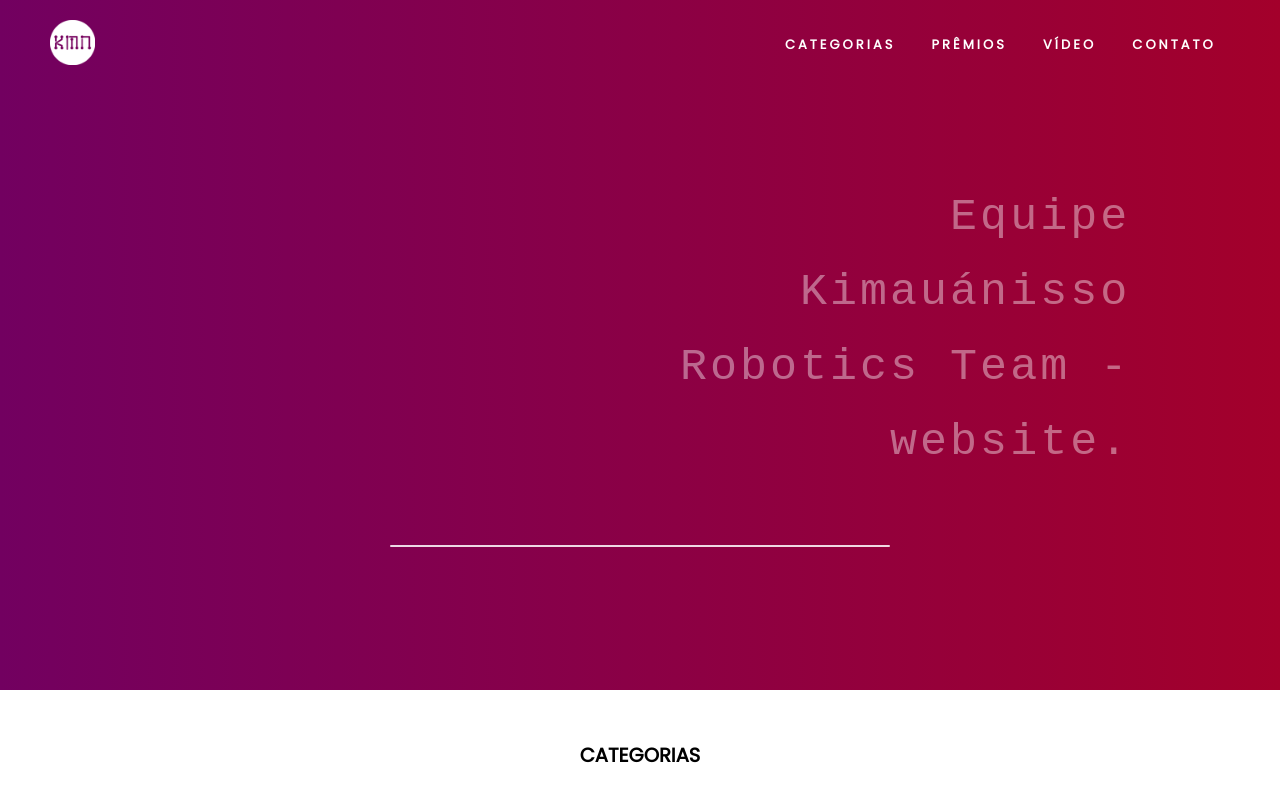
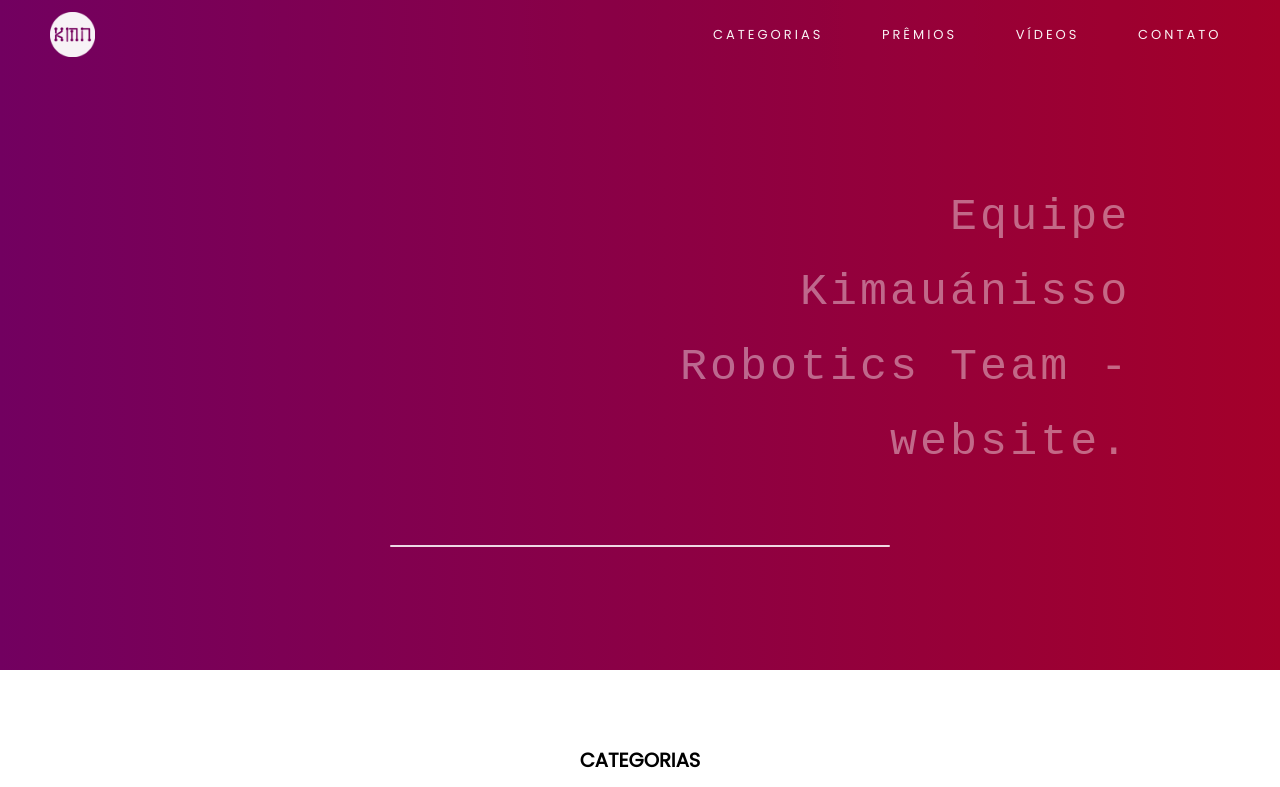
Before and after one commit to caiqueandrade/landing_kimauanisso, a plain HTML site: page index.html in a window 1280 px wide. Shown: the top 787 px of the page. Drawn offline with nearby package versions, Linux system fonts and the light colour scheme.

Commit message:
Finalização geral

```diff
--- a/index.html
+++ b/index.html
@@ -6,27 +6,27 @@
     <link href="https://fonts.googleapis.com/css?family=Poppins" rel="stylesheet">
     <link rel="stylesheet" href="styles.css">
 </head>
+<!-- script para o menu smoothie -->
+<script src="https://ajax.googleapis.com/ajax/libs/jquery/3.2.1/jquery.min.js"></script>
 <body>
     <header>
         <section class="background" id="home">
-            <section class="menu">
-                <div class="div-menu-logo">
-                    <img class="menu-logo" src="images/logo-kimauanisso.png" alt="logo">
+            <section class="section-menu">
+                <div class="div-menu">
+                    <ul>
+                        <div class="div-logo">
+                            <li><a href="#home"><img class="img-logo" src="images/logo-kimauanisso.png" alt="logo kmn"></a></li>
                         </div>
 
-                <div class="div-menu-nav">
-                    <ul>
-                        <!-- <li><a href="index2.html">HOME</a></li> -->
+                        <div class="div-nav">
                             <li><a href="#modalidades">CATEGORIAS</a></li>
                             <li><a href="#premios">PRÊMIOS</a></li>
-                        <li><a href="#video">VÍDEO</a></li>
+                            <li><a href="#video">VÍDEOS</a></li>
                             <li><a href="#contato">CONTATO</a></li>
+                        </div>
                     </ul>
                 </div>
             </section>
-        </section>
-    </header>
-
 
     <!-- INÍCIO DA SECTION TÍTULO -->
     <section class="section-titulo">
@@ -55,31 +55,12 @@
         <div id="progress">
             <div id="bar"></div>
         </div>
-
-            <!-- <h1 class="texto espacamento">Equipe</h1>
-            <h1 class="texto">Kimauánisso</h1>
-            <h1 class="texto">- Robotics Team</h1>
-            <h1 class="texto">website.</h1> -->
-
-            <!-- <h1 class="texto espacamento">Invest</h1>
-            <h1 class="texto">American</h1>
-            <h1 class="texto">- Robotics Group</h1>
-            <h1 class="texto">website.</h1> -->
         </div>
     </section>
 
+        </section>
+    </header>
 
-    <!-- INÍCIO DA SECTION SLIDER -->
-    <!-- <section class="section-slider">
-    <div class="div-images">
-    <h1 class="banner-texto active-texto">Winter Challenge 17</h1>
-    <h1 class="banner-texto">Teste2</h1>
-    <h1 class="banner-texto">Teste3</h1>
-    <img class="image active" src="images/banner-robot-fight.jpg" alt="foto 1">
-    <img class="image" src="images/banner-halo.jpg" alt="foto 2">
-    <img class="image" src="images/banner.jpg" alt="foto 3">
-</div>
-</section> -->
 
 
 <!-- INÍCIO DA SECTION MODALIDADES -->
@@ -112,17 +93,17 @@
     <h2>PRÊMIOS</h2>
     <div class="div-premios">
         <div>
-            <img src="images/poster01.jpg" alt="imagem poster01">
+            <img src="images/premios01.png" alt="imagem poster01">
             <p class="p-titulo">Muscle Wire Challenge</p>
             <p class="p-descricao">Vamos colocar aqui um texto real ao mesmo tempo imaginário, tipo um número complexo</p>
         </div>
         <div>
-            <img src="images/poster02.jpg" alt="imagem poster02">
+            <img src="images/premios02.png" alt="imagem poster02">
             <p class="p-titulo">Sumô LEGO® 1kg</p>
             <p class="p-descricao">Vamos colocar aqui um texto real ao mesmo tempo imaginário, tipo um número complexo</p>
         </div>
         <div>
-            <img src="images/poster03.jpg" alt="imagem poster03">
+            <img src="images/premios03.png" alt="imagem poster03">
             <p class="p-titulo">Fire-Fighting</p>
             <p class="p-descricao">Vamos colocar aqui um texto real ao mesmo tempo imaginário, tipo um número complexo</p>
         </div>
@@ -139,23 +120,19 @@
     <div class="div-form">
         <form>
             <h2>CONTATO</h2>
-            <!-- <label>Nome:</label> -->
             <p>Entre em contato para mais informações</p>
             <div>
                 <input placeholder="Nome" class="input-name">
             </div>
 
-            <!-- <label>E-mail:</label> -->
             <div>
                 <input placeholder="Digite o seu e-mail">
             </div>
 
-            <!-- <label>Assunto:</label> -->
             <div>
                 <input placeholder="Assunto a ser tratado">
             </div>
 
-            <!-- <label>Mensagem:</label> -->
             <div>
                 <textarea name="message" rows="8" cols="63" placeholder="Digite a sua mensagem"></textarea>
             </div>
@@ -170,15 +147,37 @@
 
     <script src="script.js"></script>
     <script>
-// var slides = document.querySelectorAll('.div-images img');
         var textos = document.querySelectorAll('.div-texto pre');
-// var slideActive = 0;
         var textoActive = 0;
-
-// setInterval(trocarSlide, 3000);
         setInterval(trocarTexto, 5000);
         mover();
         setInterval(mover, 5000);
+
+        // SCRIPT SMOOTH SCROLLING
+        $(document).ready(function(){
+            // Add smooth scrolling to all links
+            $("a").on('click', function(event) {
+
+            // Make sure this.hash has a value before overriding default behavior
+            if (this.hash !== "") {
+                // Prevent default anchor click behavior
+                event.preventDefault();
+
+                // Store hash
+                var hash = this.hash;
+
+                // Using jQuery's animate() method to add smooth page scroll
+                // The optional number (800) specifies the number of milliseconds it takes to scroll to the specified area
+                $('html, body').animate({
+                    scrollTop: $(hash).offset().top
+                }, 800, function(){
+
+                // Add hash (#) to URL when done scrolling (default click behavior)
+                window.location.hash = hash;
+              });
+            } // End if
+          });
+        });
     </script>
 </body>
 </html>
--- a/styles.css
+++ b/styles.css
@@ -1,5 +1,4 @@
 body{
-    /*background-color: grey;*/
     font-family: 'Poppins', sans-serif;
     font-size: 13px;
     color: white;
@@ -7,13 +6,10 @@ body{
 }
 
 ul{
-    /*position: fixed;
-    top: 0;
-    width: 100%;*/
     display: flex;
     list-style-type: none;
-    margin-top: 45px;
-    margin-right: 50px;
+    margin: 0;
+    padding: 0;
 }
 
 li{
@@ -105,30 +101,46 @@ a:hover{
 }
 
 
-.menu{
+.section-menu{
     display: flex;
     letter-spacing: 3px;
+    z-index: 1;
+    opacity: 0.95;
 }
 
-.menu-logo{
-    margin-top: 30px;
-    margin-left: 50px;
+.div-menu{
+    background: linear-gradient(to right, rgba(114, 0, 96, 1), rgba(164, 0, 42, 1));
+    width: auto;
+    max-width: 1302px;
+    height: 70px;
+    position: fixed;
+    top: 0;
+    width: 100%;
+}
+
+.div-logo{
+    width: 10%;
+    padding-left: 50px;
+    padding-top: 12px;
+}
+
+.img-logo{
     width: 45px;
     height: 45px;
 }
 
-.div-menu-nav{
-    margin-left: 650px;
-    width: 600px;
-    font-weight: 900;
+.div-nav{
+    width: 90%;
+    display: flex;
+    margin-left: 600px;
+    padding-top: 25px;
 }
 
 .background{
-    height: 700px;
+    height: 820px;
     width: auto;
     max-width: 1302px;
     background: linear-gradient(to right, rgba(114, 0, 96, 1), rgba(164, 0, 42, 1));
-    position: absolute;
     z-index: -1;
     margin-top: -150px;
 }
@@ -139,7 +151,7 @@ a:hover{
     line-height: 75px;
     display: block;
     height: 500px;
-    margin-top: 150px;
+    margin-top: 300px;
 }
 
 .div-texto{
@@ -175,63 +187,11 @@ a:hover{
   to {opacity: 1}
 }
 
-/*.texto{
-    margin: -10px 0 -10px 0;
-}*/
-
-/*.texto.espacamento{
-    padding-top: 40px;
-}*/
-
-/* SLIDER */
-/*.section-slider{
-    width: 100%;
-    max-width: 1100px;
-    display: block;
-    margin: auto;
-    letter-spacing: 3px;
-    box-shadow: 0 0 25px rgba(0, 0, 0, 1);
-}*/
-
-/*.banner-texto{
-    display: none;
-}
-
-.active-texto{
-    display: block;
-    font-size: 50px;
-    padding-left: 80px;
-    padding-top: 40px;
-}*/
-
-/*.image{
-    width: 100%;
-    height: 600px;
-    margin-left: auto;
-    margin-right: auto;
-    margin-top: 80px;
-    display: none;
-}
-
-.active{
-    width: 100%;
-    height: 600px;
-    margin-left: auto;
-    margin-right: auto;
-    margin-top: 80px;
-    display: block;
-}*/
-
-/*.banner-texto{
-    position: absolute;
-    z-index: 1;
-}*/
-
 .section-modalidades{
     width: 1100px;
     margin-left: auto;
     margin-right: auto;
-    padding-top: 85px;
+    padding-top: 60px;
     padding-bottom: 65px;
 }
 
@@ -250,7 +210,6 @@ a:hover{
     height: 465px;
 }
 
-
 .div-modalidades p{
     color: black;
 }
@@ -265,7 +224,7 @@ a:hover{
     width: 1302px;
     margin-left: auto;
     margin-right: auto;
-    padding-top: 40px;
+    padding-top: 60px;
     padding-bottom: 65px;
 }
 
@@ -299,7 +258,7 @@ a:hover{
     position: absolute;
     z-index: -1;
     margin-top: -7px;
-    padding-top: 75px;
+    padding-top: 100px;
 }
 
 .contato-background h2{
@@ -318,7 +277,6 @@ a:hover{
     margin: 0 400px;
     padding: 20px 0;
     font-weight: 900;
-    /*border: 1px solid;*/
     box-shadow: 0 0 15px rgba(0, 0, 0, 0.8);
     background-color: #F0F0F0;
     color: black;
@@ -327,7 +285,6 @@ a:hover{
 #progress{
     border-radius: 10px;
     width: 50%;
-    /*background-color: white;*/
     margin-left: auto;
     margin-right: auto;
 }
```
Also changed, not shown: images/Ativo 2.png (deleted), images/Ativo 3.png (deleted), images/NASA-logo.png (deleted), images/banner-drone.jpg (deleted), images/banner-halo.jpg (deleted), images/banner-robot-fight.jpg (deleted), images/banner.jpg (deleted), images/kimauanisso-logo.png (deleted), images/kimauanisso-logo2.png (deleted), images/logo-WC-2016.png (deleted), images/logo-kimauanisso-40px.png (deleted), images/logo-robocore-40px.png (deleted), images/logo-robocore.png (deleted), images/premios01.png (added), 4 more files. Lines whose indentation alone changed are shown as unchanged.
